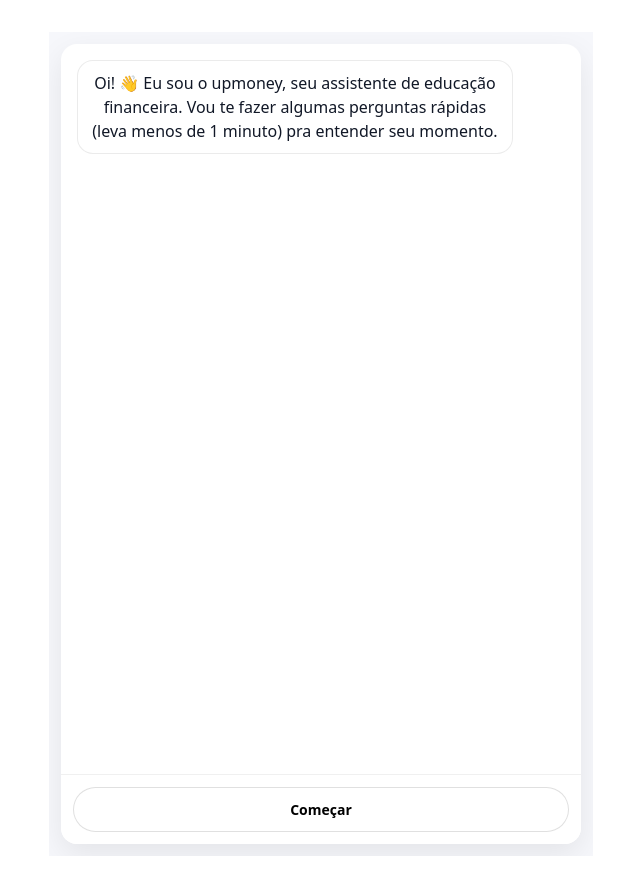
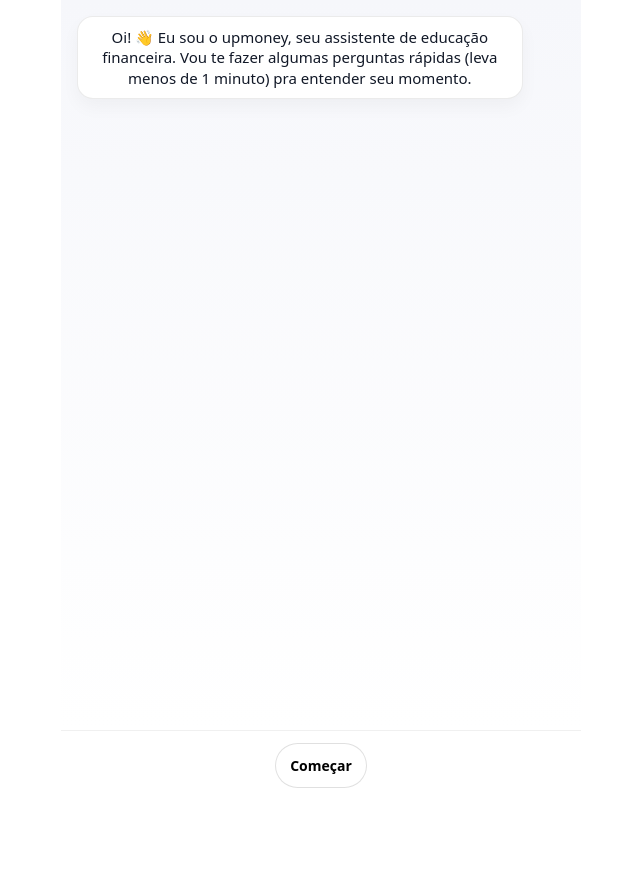
Before and after one commit to eszbrasil-create/onboarding-upmoney, a React (Vite) app: page / in a window 1280 px wide. Shown: the whole page, without its empty margins (319-959 px from the left). After the commit the page ends 832 px from the top, so only its background shows below. Built offline with nearby package versions, Linux system fonts and the light colour scheme.

Commit message:
sua mensagem

```diff
--- a/src/App.jsx
+++ b/src/App.jsx
@@ -35,37 +35,17 @@
   {
     id: "whereInvest",
     bot: "Onde você já investe hoje?",
-    options: [
-      "Poupança / Conta remunerada",
-      "Tesouro / Renda fixa",
-      "Ações / FIIs",
-      "Cripto",
-      "Um pouco de tudo",
-    ],
+    options: ["Poupança / Conta remunerada", "Tesouro / Renda fixa", "Ações / FIIs", "Cripto", "Um pouco de tudo"],
   },
   {
     id: "invested",
     bot: "Hoje, quanto você já tem investido (aprox.)?",
-    options: [
-      "Nada ainda",
-      "Até R$ 1.000",
-      "R$ 1.000 – R$ 5.000",
-      "R$ 5.000 – R$ 20.000",
-      "R$ 20.000 – R$ 50.000",
-      "Acima de R$ 50.000",
-    ],
+    options: ["Nada ainda", "Até R$ 1.000", "R$ 1.000 – R$ 5.000", "R$ 5.000 – R$ 20.000", "R$ 20.000 – R$ 50.000", "Acima de R$ 50.000"],
   },
   {
     id: "income",
     bot: "Qual é sua renda mensal aproximada?",
-    options: [
-      "Até R$ 1.500",
-      "R$ 1.500 – R$ 3.000",
-      "R$ 3.000 – R$ 6.000",
-      "R$ 6.000 – R$ 10.000",
-      "Acima de R$ 10.000",
-      "Prefiro não informar",
-    ],
+    options: ["Até R$ 1.500", "R$ 1.500 – R$ 3.000", "R$ 3.000 – R$ 6.000", "R$ 6.000 – R$ 10.000", "Acima de R$ 10.000", "Prefiro não informar"],
   },
   {
     id: "monthly",
@@ -80,22 +60,12 @@
   {
     id: "risk",
     bot: "E qual frase combina mais com você?",
-    options: [
-      "Prefiro segurança total",
-      "Aceito um pouco de risco pra crescer mais",
-      "Topo mais risco por ganhos maiores",
-      "Ainda não sei",
-    ],
+    options: ["Prefiro segurança total", "Aceito um pouco de risco pra crescer mais", "Topo mais risco por ganhos maiores", "Ainda não sei"],
   },
   {
     id: "dividends",
     bot: "Dividendos são um objetivo pra você?",
-    options: [
-      "Sim, é meu foco principal",
-      "Quero, mas primeiro preciso organizar tudo",
-      "Prefiro crescimento do patrimônio",
-      "Ainda não sei",
-    ],
+    options: ["Sim, é meu foco principal", "Quero, mas primeiro preciso organizar tudo", "Prefiro crescimento do patrimônio", "Ainda não sei"],
   },
   {
     id: "firstDividendEmotion",
@@ -110,12 +80,7 @@
   {
     id: "coaching",
     bot: "Você se sente mais seguro(a) com acompanhamento mais próximo?",
-    options: [
-      "Sim, gosto de acompanhamento passo a passo",
-      "Prefiro aprender sozinho(a)",
-      "Depende do momento",
-      "Nunca tive, mas teria interesse",
-    ],
+    options: ["Sim, gosto de acompanhamento passo a passo", "Prefiro aprender sozinho(a)", "Depende do momento", "Nunca tive, mas teria interesse"],
   },
   {
     id: "learning",
@@ -124,7 +89,7 @@
   },
   {
     id: "done",
-    bot: "Perfeito ✅ Já entendi seu perfil. Agora voce pode clicar no link abaixo e agendar seu primeiro acompnhamento.",
+    bot: "Perfeito ✅ Já entendi seu perfil. Agora você pode clicar no link abaixo e agendar seu primeiro acompanhamento.",
     options: ["https://calendly.com/upmoney/meu-primeiro-dividendo", "Recomeçar"],
   },
 ];
@@ -134,8 +99,10 @@
   const [step, setStep] = useState(0);
   const [typing, setTyping] = useState(false);
   const [answers, setAnswers] = useState({});
+  const [optionsHeight, setOptionsHeight] = useState(120);
 
   const chatRef = useRef(null);
+  const optionsRef = useRef(null);
   const didInit = useRef(false);
 
   const currentStep = useMemo(() => FLOW[step], [step]);
@@ -147,10 +114,38 @@
     // eslint-disable-next-line react-hooks/exhaustive-deps
   }, []);
 
+  // ✅ mede altura real do bloco de opções (para nunca ficar encoberto no mobile)
+  useEffect(() => {
+    if (!optionsRef.current) return;
+
+    const el = optionsRef.current;
+
+    const update = () => {
+      const h = el.getBoundingClientRect().height;
+      if (h && Math.abs(h - optionsHeight) > 4) setOptionsHeight(h);
+    };
+
+    update();
+
+    const ro = new ResizeObserver(update);
+    ro.observe(el);
+
+    window.addEventListener("resize", update);
+    window.addEventListener("orientationchange", update);
+
+    return () => {
+      ro.disconnect();
+      window.removeEventListener("resize", update);
+      window.removeEventListener("orientationchange", update);
+    };
+    // eslint-disable-next-line react-hooks/exhaustive-deps
+  }, [step, typing, messages.length]);
+
+  // ✅ auto-scroll mantendo a última mensagem visível + espaço das opções
   useEffect(() => {
     if (!chatRef.current) return;
     chatRef.current.scrollTop = chatRef.current.scrollHeight;
-  }, [messages, typing]);
+  }, [messages, typing, optionsHeight]);
 
   function pushBot(text) {
     setTyping(true);
@@ -178,8 +173,8 @@
       return;
     }
 
-    // se for link, abre em nova aba e não segue o fluxo
-    if (typeof opt === "string" && opt.startsWith("http")) {
+    // ✅ se for link (Calendly), abre em nova aba
+    if (/^https?:\/\//i.test(opt)) {
       window.open(opt, "_blank", "noopener,noreferrer");
       return;
     }
@@ -196,6 +191,7 @@
     if (FLOW[next]?.id === "blocker" && answers?.alreadyInvest && answers?.alreadyInvest !== "Não, ainda não") {
       next += 1;
     }
+
     if (FLOW[next]?.id === "whereInvest" && answers?.alreadyInvest === "Não, ainda não") {
       next += 1;
     }
@@ -211,40 +207,48 @@
   const showOptions = !typing && currentStep?.options?.length && lastMsg?.from === "bot";
 
   return (
+    <>
+      {/* ✅ CSS mínimo pra garantir 100% mobile-friendly sem mexer no App.css */}
+      <style>{`
+        html, body, #root { height: 100%; }
+        body { margin: 0; overflow: hidden; }
+        /* iOS safe areas */
+        .safeBottom { padding-bottom: calc(12px + env(safe-area-inset-bottom)); }
+      `}</style>
+
       <div
         style={{
-        minHeight: "100dvh", // ✅ melhor no iOS
+          height: "100dvh", // ✅ viewport dinâmico real no mobile
           background: "#f6f7fb",
           display: "flex",
           justifyContent: "center",
-        padding: 12,
-        boxSizing: "border-box",
-        overflowX: "hidden", // ✅ evita scroll lateral
+          padding: 0,
         }}
       >
         <div
           style={{
             width: "100%",
             maxWidth: 520,
+            height: "100%",
             background: "white",
-          borderRadius: 16,
+            borderRadius: 0, // ✅ melhor no mobile (full screen)
             overflow: "hidden",
-          boxShadow: "0 10px 30px rgba(0,0,0,0.08)",
+            boxShadow: "none",
             display: "flex",
             flexDirection: "column",
-          minHeight: "100dvh", // ✅ o card ocupa a tela no mobile
-          boxSizing: "border-box",
           }}
         >
-        {/* CHAT (flex 1) */}
+          {/* CHAT (única área rolável) */}
           <div
             ref={chatRef}
             style={{
-            padding: 16,
-            flex: 1, // ✅ em vez de 75vh
+              flex: 1,
               overflowY: "auto",
               WebkitOverflowScrolling: "touch",
-            boxSizing: "border-box",
+              padding: 16,
+              // ✅ deixa espaço pra área de botões embaixo (nunca encobre)
+              paddingBottom: optionsHeight + 18,
+              background: "linear-gradient(180deg, rgba(246,247,251,1) 0%, rgba(255,255,255,1) 100%)",
             }}
           >
             {messages.map((m, i) => (
@@ -258,12 +262,15 @@
               >
                 <div
                   style={{
-                  maxWidth: "84%",
+                    maxWidth: "86%",
                     padding: "10px 12px",
                     borderRadius: 16,
                     background: m.from === "user" ? "#2563eb" : "white",
                     color: m.from === "user" ? "white" : "#111827",
                     border: m.from === "user" ? "1px solid rgba(37,99,235,0.25)" : "1px solid rgba(0,0,0,0.08)",
+                    boxShadow: m.from === "user" ? "0 8px 18px rgba(37,99,235,0.14)" : "0 8px 18px rgba(0,0,0,0.04)",
+                    fontSize: 15,
+                    lineHeight: 1.35,
                   }}
                 >
                   {m.text}
@@ -272,36 +279,43 @@
             ))}
 
             {typing && (
-            <div style={{ display: "flex", justifyContent: "flex-start" }}>
+              <div style={{ display: "flex", justifyContent: "flex-start", marginTop: 4 }}>
                 <div
                   style={{
                     padding: "10px 12px",
                     borderRadius: 16,
+                    fontSize: 14,
                     background: "white",
                     border: "1px solid rgba(0,0,0,0.08)",
                     color: "#6b7280",
                   }}
                 >
-                digitando•••
+                  digitando<span style={{ marginLeft: 6 }}>•••</span>
                 </div>
               </div>
             )}
           </div>
 
-        {/* OPTIONS (✅ sticky embaixo, sem encobrir) */}
+          {/* OPTIONS (fixas embaixo, sem “encobrir”) */}
+          <div
+            ref={optionsRef}
+            className="safeBottom"
+            style={{
+              position: "sticky",
+              bottom: 0,
+              background: "rgba(255,255,255,0.96)",
+              backdropFilter: "blur(10px)",
+              borderTop: "1px solid rgba(0,0,0,0.06)",
+              padding: 12,
+            }}
+          >
             {showOptions && (
               <div
                 style={{
-              position: "sticky",
-              bottom: 0,
-              background: "#fff",
-              borderTop: "1px solid rgba(0,0,0,0.06)",
-              padding: 12,
-              paddingBottom: "calc(12px + env(safe-area-inset-bottom))", // ✅ iPhone
-              display: "grid",
-              gridTemplateColumns: "1fr", // ✅ uma coluna no mobile (sem overflow)
+                  display: "flex",
+                  flexWrap: "wrap",
                   gap: 10,
-              boxSizing: "border-box",
+                  justifyContent: "center",
                 }}
               >
                 {currentStep.options.map((opt) => (
@@ -309,14 +323,14 @@
                     key={opt}
                     onClick={() => handleOptionClick(opt)}
                     style={{
-                  width: "100%",
                       padding: "12px 14px",
                       borderRadius: 999,
                       border: "1px solid rgba(0,0,0,0.12)",
                       background: "white",
                       cursor: "pointer",
-                  fontWeight: 700,
+                      fontWeight: 650,
                       fontSize: 14,
+                      maxWidth: "100%",
                     }}
                   >
                     {opt}
@@ -326,5 +340,7 @@
             )}
           </div>
         </div>
+      </div>
+    </>
   );
 }
```
Lines whose indentation alone changed are shown as unchanged.
